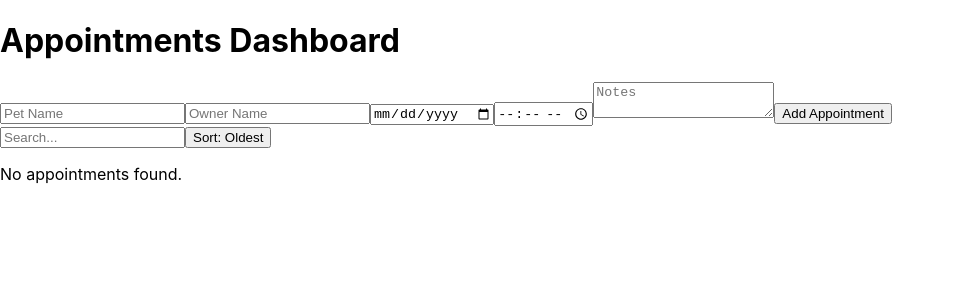
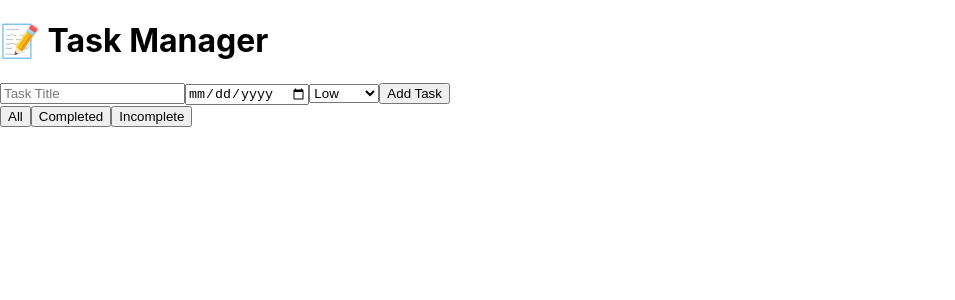
Before and after one commit to ManibalaSinha/TaskManager, a React (Create React App) app: page / in a window 1280 px wide. Shown: the top 300 px of the page, without its empty margins (0-955 px from the left). Built offline with nearby package versions, Linux system fonts and the light colour scheme.

Commit message:
Update: Final version of appointment tracker

```diff
--- a/src/App.js
+++ b/src/App.js
@@ -1,48 +1,48 @@
 import { useState, useEffect } from "react";
-import AddAppointmentForm from "./components/AddAppointmentForm";
-import AppointmentList from "./components/AppointmentList";
-import SearchBar from "./components/SearchBar";
-import SortToggle from "./components/SortToggle";
+import TaskForm from "./components/TaskForm";
+import TaskList from "./components/TaskList";
+import FilterBar from "./components/FilterBar";
 
 export default function App() {
-  const [appointments, setAppointments] = useState([]);
-  const [searchTerm, setSearchTerm] = useState("");
-  const [sortAsc, setSortAsc] = useState(true);
+  const [tasks, setTasks] = useState([]);
+  const [filter, setFilter] = useState("all");
 
   useEffect(() => {
-    const stored = localStorage.getItem("appointments");
-    if (stored) setAppointments(JSON.parse(stored));
+    const stored = localStorage.getItem("tasks");
+    if (stored) setTasks(JSON.parse(stored));
   }, []);
 
   useEffect(() => {
-    localStorage.setItem("appointments", JSON.stringify(appointments));
-  }, [appointments]);
+    localStorage.setItem("tasks", JSON.stringify(tasks));
+  }, [tasks]);
 
-  const handleAdd = (apt) => setAppointments([...appointments, apt]);
+  const handleAdd = (task) => setTasks([...tasks, task]);
 
-  const handleDelete = (id) =>
-    setAppointments(appointments.filter((a) => a.id !== id));
-
-  const filtered = appointments
-    .filter((a) =>
-      [a.petName, a.ownerName]
-        .join(" ")
-        .toLowerCase()
-        .includes(searchTerm.toLowerCase())
-    )
-    .sort((a, b) =>
-      sortAsc
-        ? new Date(`${a.date}T${a.time}`) - new Date(`${b.date}T${b.time}`)
-        : new Date(`${b.date}T${b.time}`) - new Date(`${a.date}T${a.time}`)
+  const handleToggle = (id) =>
+    setTasks(
+      tasks.map((t) => (t.id === id ? { ...t, completed: !t.completed } : t))
     );
 
+  const handleDelete = (id) => setTasks(tasks.filter((t) => t.id !== id));
+
+  const filteredTasks = tasks.filter((task) =>
+    filter === "completed"
+      ? task.completed
+      : filter === "incomplete"
+        ? !task.completed
+        : true
+  );
+
   return (
-    <div className="max-w-xl mx-auto p-4">
-      <h1 className="text-xl font-bold mb-4">Appointments Dashboard</h1>
-      <AddAppointmentForm onAdd={handleAdd} />
-      <SearchBar searchTerm={searchTerm} setSearchTerm={setSearchTerm} />
-      <SortToggle sortAsc={sortAsc} setSortAsc={setSortAsc} />
-      <AppointmentList appointments={filtered} onDelete={handleDelete} />
+    <div className="max-w-2xl mx-auto p-4">
+      <h1 className="text-2xl font-bold mb-4">📝 Task Manager</h1>
+      <TaskForm onAdd={handleAdd} />
+      <FilterBar filter={filter} setFilter={setFilter} />
+      <TaskList
+        tasks={filteredTasks}
+        onToggle={handleToggle}
+        onDelete={handleDelete}
+      />
     </div>
   );
 }
--- /dev/null
+++ b/src/components/FilterBar.js
@@ -0,0 +1,17 @@
+export default function FilterBar({ filter, setFilter }) {
+  return (
+    <div className="flex gap-2 mb-4">
+      {["all", "completed", "incomplete"].map((f) => (
+        <button
+          key={f}
+          onClick={() => setFilter(f)}
+          className={`px-3 py-1 rounded ${
+            filter === f ? "bg-blue-600 text-white" : "bg-gray-200"
+          }`}
+        >
+          {f.charAt(0).toUpperCase() + f.slice(1)}
+        </button>
+      ))}
+    </div>
+  );
+}
--- /dev/null
+++ b/src/components/TaskForm.js
@@ -0,0 +1,63 @@
+import { useState } from "react";
+
+export default function TaskForm({ onAdd }) {
+  const [form, setForm] = useState({
+    title: "",
+    due: "",
+    priority: "Low",
+  });
+
+  const handleChange = (e) => {
+    setForm({ ...form, [e.target.name]: e.target.value });
+  };
+
+  const handleSubmit = (e) => {
+    e.preventDefault();
+    if (!form.title || !form.due) return;
+
+    onAdd({
+      ...form,
+      id: Date.now(),
+      completed: false,
+    });
+
+    setForm({ title: "", due: "", priority: "Low" });
+  };
+
+  return (
+    <form
+      onSubmit={handleSubmit}
+      className="p-4 border rounded bg-white shadow mb-4"
+    >
+      <input
+        name="title"
+        value={form.title}
+        onChange={handleChange}
+        placeholder="Task Title"
+        className="block w-full p-2 border rounded mb-2"
+        required
+      />
+      <input
+        type="date"
+        name="due"
+        value={form.due}
+        onChange={handleChange}
+        className="block w-full p-2 border rounded mb-2"
+        required
+      />
+      <select
+        name="priority"
+        value={form.priority}
+        onChange={handleChange}
+        className="block w-full p-2 border rounded mb-2"
+      >
+        <option>Low</option>
+        <option>Medium</option>
+        <option>High</option>
+      </select>
+      <button className="bg-blue-600 text-white px-4 py-2 rounded hover:bg-blue-700">
+        Add Task
+      </button>
+    </form>
+  );
+}
--- /dev/null
+++ b/src/components/TaskList.js
@@ -0,0 +1,39 @@
+export default function TaskList({ tasks, onToggle, onDelete }) {
+  return (
+    <div>
+      {tasks.map((task) => (
+        <div
+          key={task.id}
+          className={`flex justify-between items-center p-3 mb-2 border rounded ${
+            task.completed ? "bg-green-100" : "bg-white"
+          }`}
+        >
+          <div>
+            <input
+              type="checkbox"
+              checked={task.completed}
+              onChange={() => onToggle(task.id)}
+              className="mr-2"
+            />
+            <span
+              className={`font-semibold ${
+                task.completed ? "line-through" : ""
+              }`}
+            >
+              {task.title}
+            </span>
+            <p className="text-sm text-gray-500">
+              Due: {task.due} | Priority: {task.priority}
+            </p>
+          </div>
+          <button
+            onClick={() => onDelete(task.id)}
+            className="text-red-600 font-bold hover:underline"
+          >
+            ✖
+          </button>
+        </div>
+      ))}
+    </div>
+  );
+}
```
